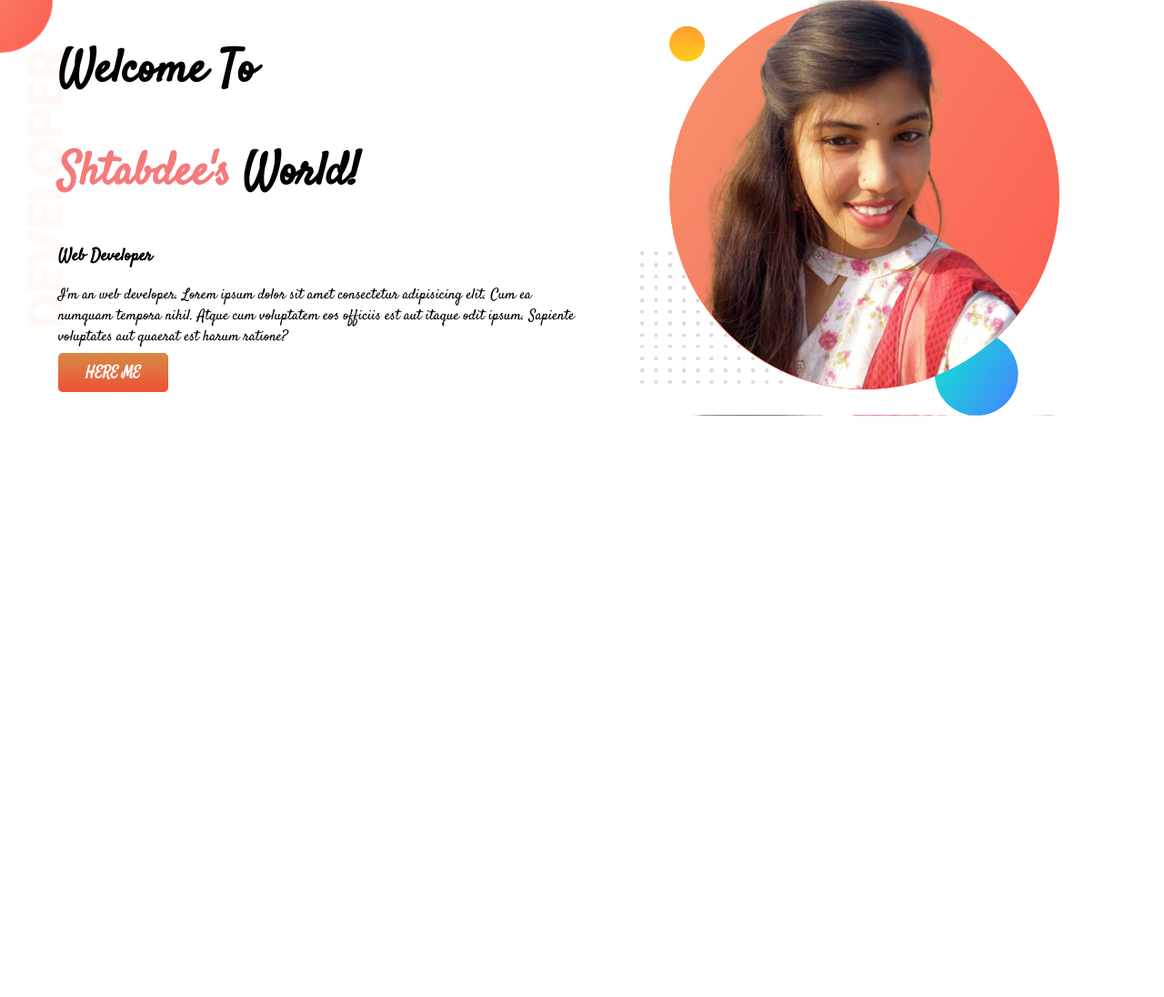
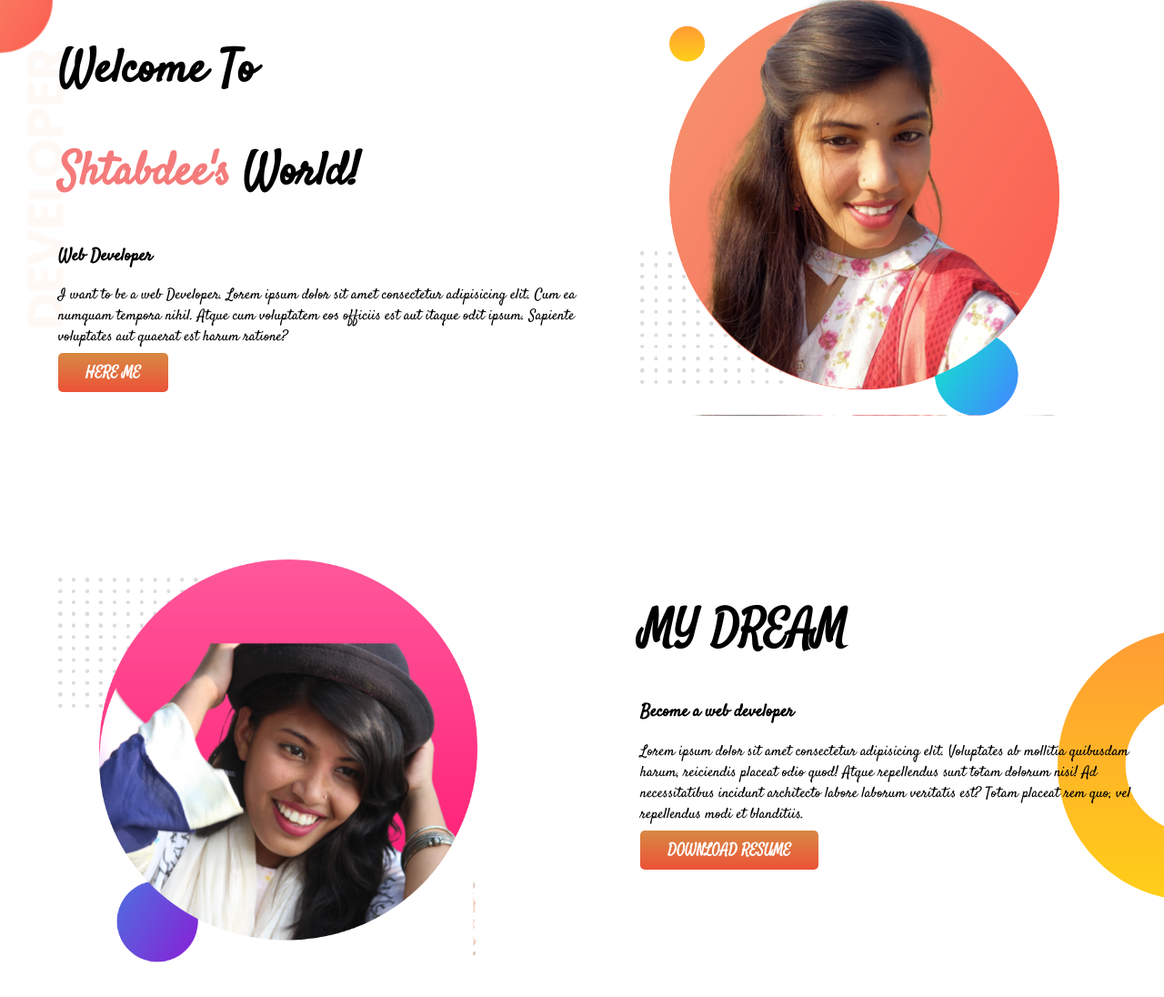
Before and after one commit to shtabdeepaull/developer-portfolio, a plain HTML site: page index.html in a window 1280 px wide. Shown: the whole page at 91% size. Before the commit the page ends 800 px from the top, so only its background shows below. Drawn offline with Linux system fonts and the light colour scheme; a web font is replaced by a local one.

Commit message:
dream section added

```diff
--- a/index.html
+++ b/index.html
@@ -19,7 +19,8 @@
             <h1>Welcome To </h1>
             <h1> <span class="name">Shtabdee's</span> World!</h1>
             <h3>Web Developer </h3>
-            <p>I'm an web developer. Lorem ipsum dolor sit amet consectetur adipisicing elit. Cum ea numquam tempora
+            <p>I want to be a web Developer. Lorem ipsum dolor sit amet consectetur adipisicing elit. Cum ea numquam
+                tempora
                 nihil.
                 Atque cum voluptatem eos officiis est aut itaque odit ipsum. Sapiente voluptates aut quaerat est harum
                 ratione?</p>
@@ -30,6 +31,20 @@
             <img src="showOff/my-bg.png" alt="">
         </div>
     </section>
+    <section class="my-dream">
+        <div class="half-width">
+            <img src="showOff/my-bg2.png" alt="">
+        </div>
+        <div class="half-width">
+            <h1>MY DREAM</h1>
+            <h3>Become a web developer</h3>
+            <p>Lorem ipsum dolor sit amet consectetur adipisicing elit. Voluptates ab mollitia quibusdam harum,
+                reiciendis placeat odio quod! Atque repellendus sunt totam dolorum nisi! Ad necessitatibus incidunt
+                architecto labore laborum veritatis est? Totam placeat rem quo, vel repellendus modi et blanditiis.</p>
+            <a class="link-button" target="_blank" href="">DOWNLOAD RESUME</a>
+        </div>
+
+    </section>
 </body>
 
 </html>
--- a/style.css
+++ b/style.css
@@ -11,6 +11,7 @@ h1{
 }
 section{
     display: flex;
+    margin-bottom: 150px;
 }
 .half-width{
     width: 50%;
@@ -32,3 +33,8 @@ section{
     background-image: url(images/top-banner.png);
     background-repeat: no-repeat;
 }
+.my-dream{
+    background-image: url(images/dream-bg.png);
+    background-repeat: no-repeat;
+    background-position: right;
+}
```
Also changed, not shown: showOff/my-bg2.png (added), 1 other file.
